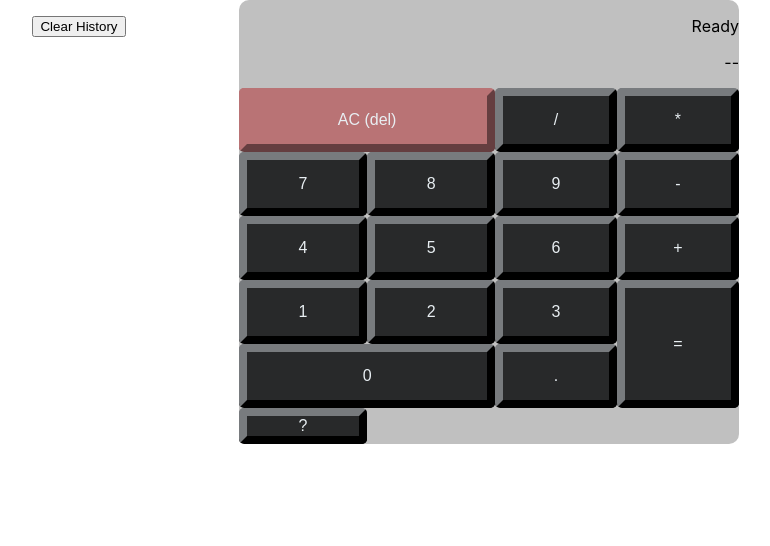
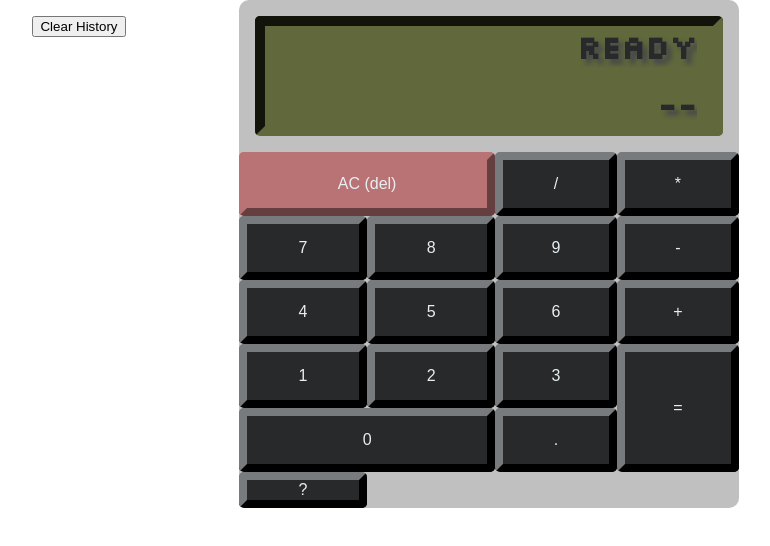
Before and after one commit to nic-vo/nv-portfolio, a Next.js app: page /fcc/ex-calculator in a window 1280 px wide. Shown: the top 546 px of the page, without its empty margins (311-1081 px from the left). Built offline with nearby package versions, Linux system fonts and the light colour scheme.

Commit message:
Make screen look like an actual LCD
background color, inset border, pixellated text, shadow of text upon screen
if input strings are long, overflow in the x direction

```diff
--- a/styles/fcc/Calculator/Calculator.module.css
+++ b/styles/fcc/Calculator/Calculator.module.css
@@ -31,7 +31,27 @@
 }
 
 .screen {
+	height: 15vh;
+	display: flex;
+	flex-direction: column;
+	justify-content: space-between;
 	text-align: right;
+	margin: 2vh;
+	border: 10px inset #60683C;
+	border-radius: 5px;
+	background-color: #60683C;
+}
+
+.screen p {
+	display: block;
+	margin: 0 1rem 0 1rem;
+	color: #28292A;
+	font-family: Silkscreen, sans-serif;
+	font-size: 2rem;
+	font-weight: 800;
+	text-shadow: 5px 5px 5px #464749;
+	overflow-x: auto;
+	scrollbar-width: thin;
 }
 
 .grid {
```
